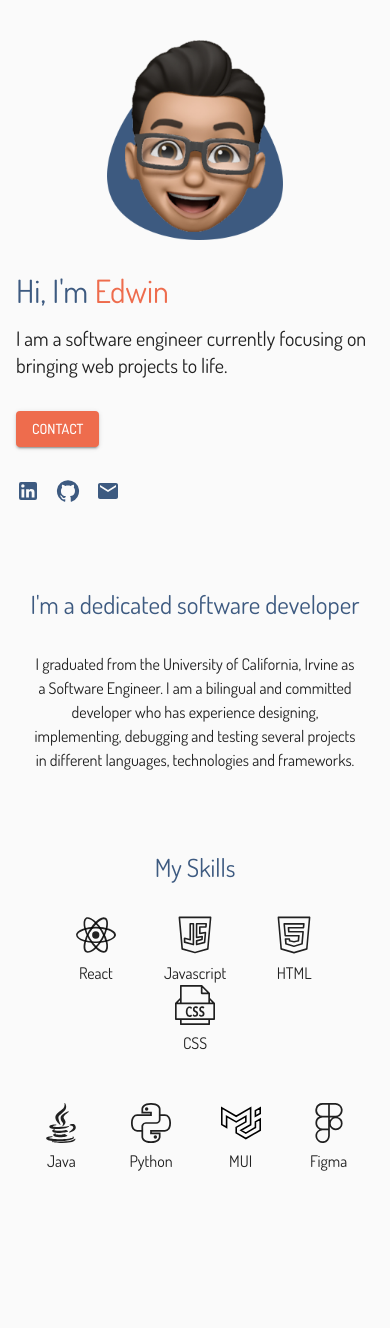
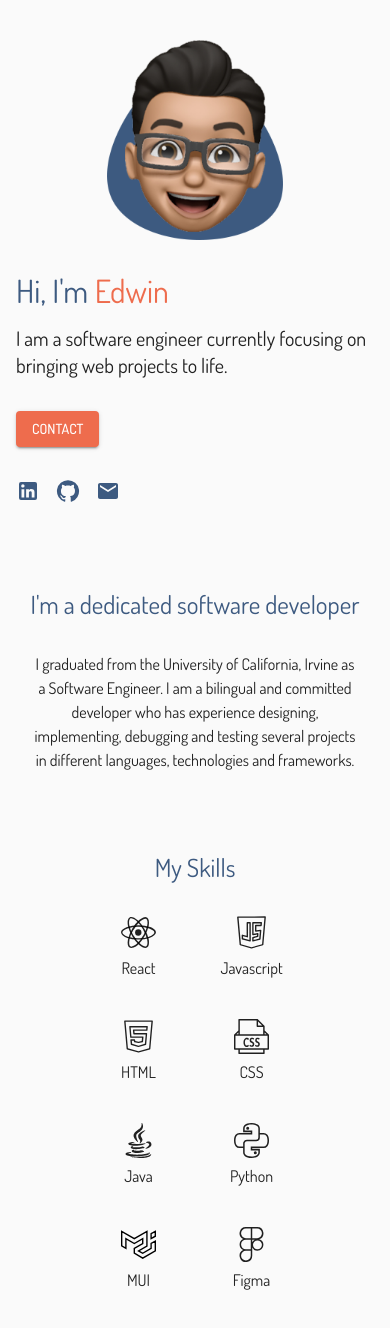
Before and after one commit to edwingl10/old-portfoliosite, a React (Create React App) app: page / in a window 390 px wide. Shown: the top 1328 px of the page. Before the commit the page ends 1213 px from the top, so only its background shows below. Built offline with nearby package versions, Linux system fonts and the light colour scheme.

Commit message:
skills responsiveness

```diff
--- a/src/pages/Home.jsx
+++ b/src/pages/Home.jsx
@@ -3,7 +3,6 @@ import {
   Container,
   Typography,
   Stack,
-  Grid,
   Button,
   Box,
   Link as MuiLink,
@@ -113,29 +112,22 @@ export default function Home() {
         <Typography variant="h4" color="primary" sx={{ mb: 4 }}>
           My Skills
         </Typography>
-        <Grid container spacing={6}>
-          <Grid item direction="row" xs={12}>
-            {Object.entries(skillsIcons)
-              .splice(0, 4)
-              .map(([title, icon]) => (
-                <Box textAlign="center" sx={{ display: 'inline-block', mx: 3 }}>
-                  <SvgIcon sx={{ width: 40, height: 40 }}>{icon}</SvgIcon>
-                  <Typography>{title}</Typography>
-                </Box>
-              ))}
-          </Grid>
-
-          <Grid item direction="row" xs={12}>
-            {Object.entries(skillsIcons)
-              .splice(4, 9)
-              .map(([title, icon]) => (
-                <Box textAlign="center" sx={{ display: 'inline-block', mx: 3 }}>
-                  <SvgIcon sx={{ width: 40, height: 40 }}>{icon}</SvgIcon>
-                  <Typography>{title}</Typography>
-                </Box>
-              ))}
-          </Grid>
-        </Grid>
+        <Container maxWidth="sm">
+          <Stack
+            direction="row"
+            sx={{ flexWrap: 'wrap' }}
+            rowGap={3}
+            justifyContent="center">
+            {Object.entries(skillsIcons).map(([title, icon]) => (
+              <Box
+                textAlign="center"
+                sx={{ display: 'inline-block', mx: 3, width: 65, height: 80 }}>
+                <SvgIcon fontSize="large">{icon}</SvgIcon>
+                <Typography>{title}</Typography>
+              </Box>
+            ))}
+          </Stack>
+        </Container>
       </Box>
     </Container>
   );
```
